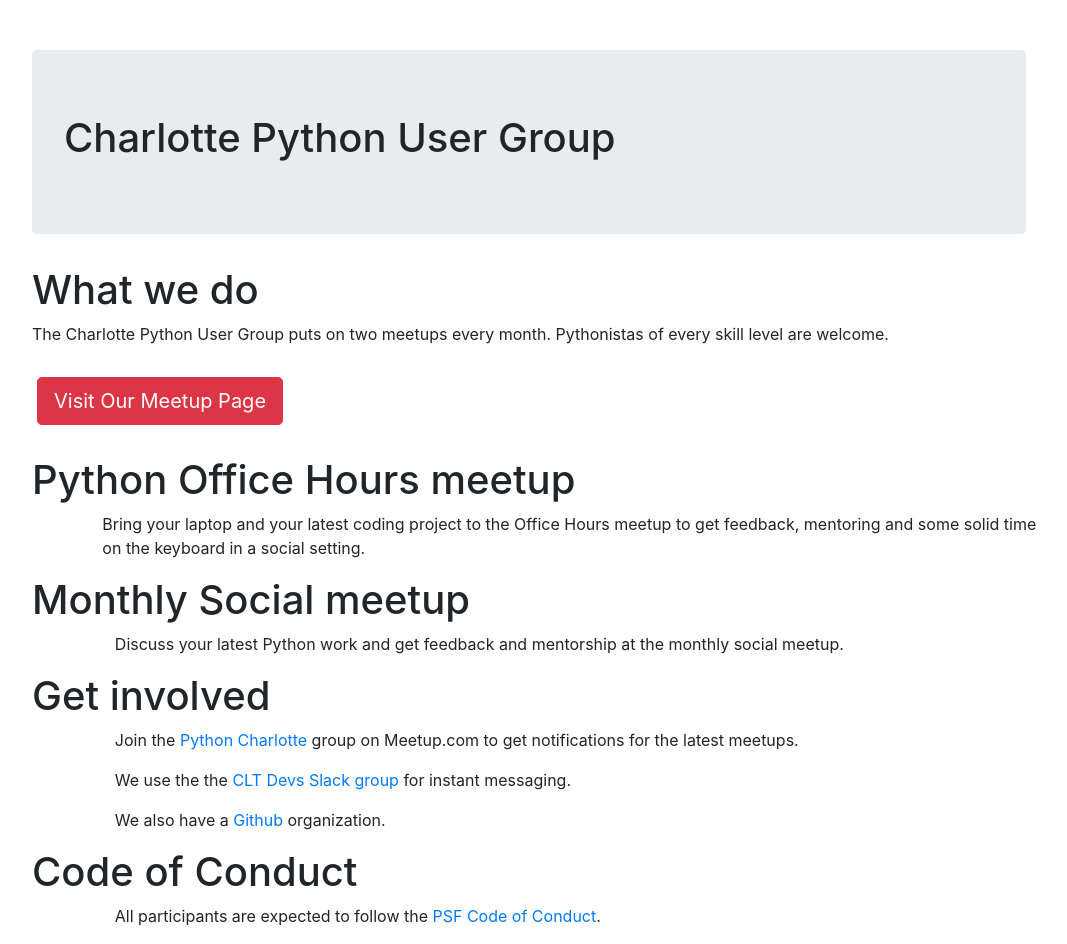
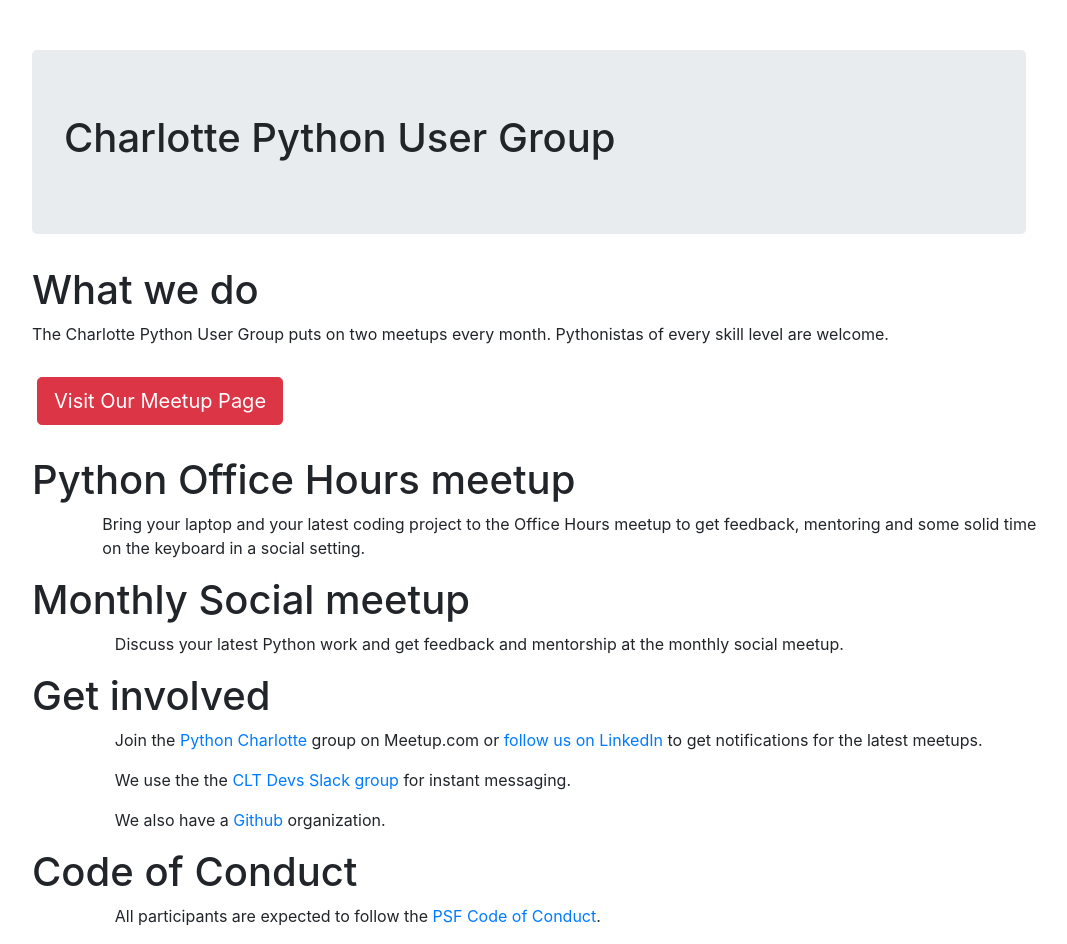
Before and after one commit to pythonclt/pythonclt.github.io, a plain HTML site: page index.html in a window 1280 px wide. Shown: the whole page, without its empty margins (111-1178 px from the left). Drawn offline with nearby package versions, Linux system fonts and the light colour scheme.

Commit message:
Add linkedin link

```diff
--- a/index.html
+++ b/index.html
@@ -33,7 +33,7 @@
   </div>
   <h1>Get involved</h1>
   <div class="offset-sm-1">
-    <p>Join the <a href="https://www.meetup.com/python-charlotte/">Python Charlotte</a> group on Meetup.com to get notifications for the latest meetups.</p>
+    <p>Join the <a href="https://www.meetup.com/python-charlotte/">Python Charlotte</a> group on Meetup.com or <a href="https://www.linkedin.com/company/charlotte-python-meetup/">follow us on LinkedIn</a> to get notifications for the latest meetups.</p>
     <p>We use the the <a href="https://slack.charlottedevs.com/">CLT Devs Slack group</a> for instant messaging.</p>
     <p>We also have a <a href="https://github.com/pythonclt">Github</a> organization.</p>
   </div>
```
